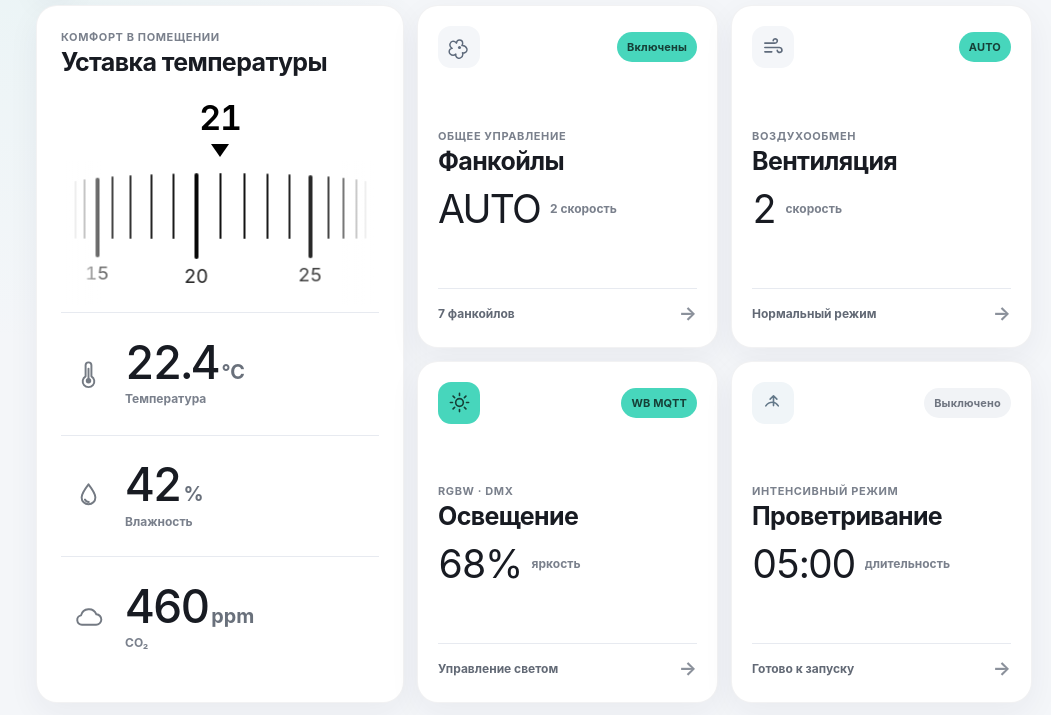
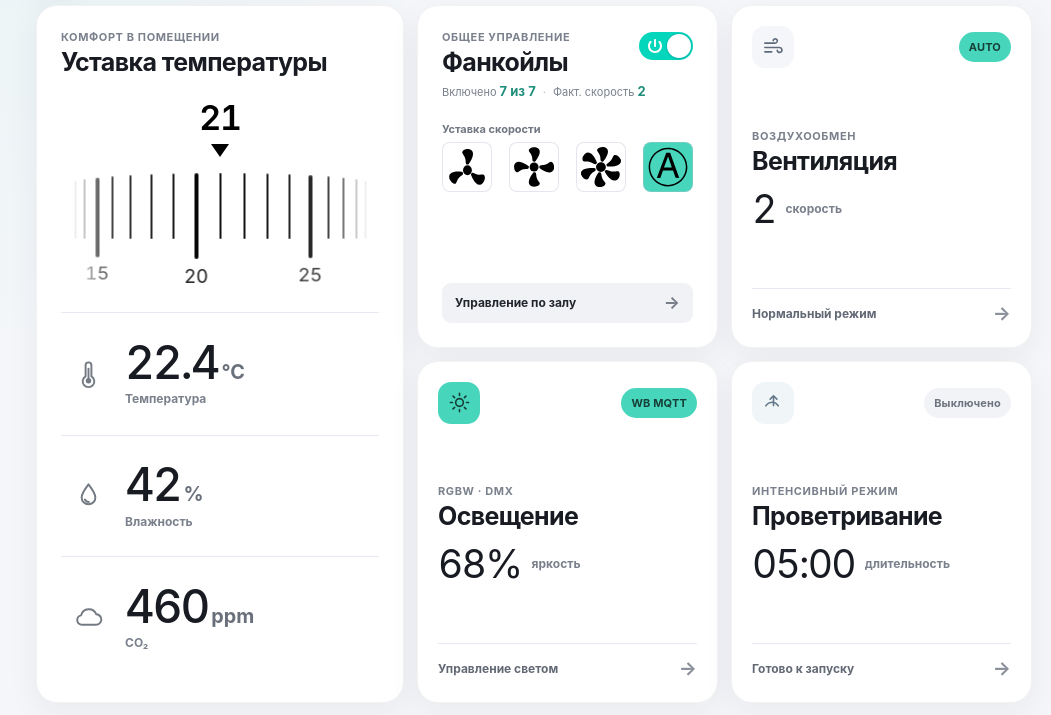
Before and after one commit to Lex26p/bluewhale, a plain HTML site: page index.html in a window 1280 px wide. Shown: the part 53-768 px from the top of the page, without its empty margins (106-1157 px from the left). Drawn offline with Linux system fonts and the light colour scheme.

Commit message:
WEB-04: add general fan coil controls

```diff
--- a/css/app.css
+++ b/css/app.css
@@ -486,6 +486,149 @@
   background: #f0f5f8;
 }
 
+
+/* WEB-04: general fan-coil controls. Uses the user-provided Extrapolis toggle and speed icons. */
+.fan-coil-card {
+  padding: 24px;
+}
+
+.fan-coil-head {
+  display: flex;
+  align-items: flex-start;
+  justify-content: space-between;
+  gap: 10px;
+}
+
+.fan-power-toggle {
+  flex: 0 0 auto;
+  width: 54px;
+  height: 29px;
+  margin-top: 2px;
+  padding: 0;
+  border: 0;
+  background: transparent;
+  appearance: none;
+  -webkit-appearance: none;
+  -webkit-tap-highlight-color: transparent;
+  touch-action: manipulation;
+}
+
+.fan-power-toggle img {
+  display: block;
+  width: 54px;
+  height: 29px;
+  pointer-events: none;
+}
+
+.fan-coil-fact {
+  min-height: 24px;
+  display: flex;
+  align-items: baseline;
+  gap: 7px;
+  margin-top: 8px;
+  color: var(--muted);
+  font-size: 11px;
+  line-height: 1.15;
+}
+
+.fan-coil-fact strong {
+  color: var(--accent-deep);
+  font-size: 13px;
+  font-weight: 750;
+}
+
+.fan-coil-fact__divider {
+  color: #b2b7bf;
+}
+
+.fan-coil-fact.is-off strong {
+  color: var(--muted);
+}
+
+.fan-control-group {
+  margin-top: 14px;
+}
+
+.fan-control-label {
+  margin-bottom: 6px;
+  color: #707682;
+  font-size: 11px;
+  font-weight: 650;
+}
+
+.fan-control-row {
+  width: 100%;
+  display: flex;
+  align-items: center;
+  justify-content: space-between;
+  gap: 0;
+}
+
+.fan-control-button {
+  width: 50px;
+  height: 50px;
+  flex: 0 0 50px;
+  display: flex;
+  align-items: center;
+  justify-content: center;
+  padding: 0;
+  border: 1px solid rgba(180, 184, 204, 0.35);
+  border-radius: 8px;
+  color: #050607;
+  background: #fff;
+  appearance: none;
+  -webkit-appearance: none;
+  -webkit-tap-highlight-color: transparent;
+  touch-action: manipulation;
+}
+
+.fan-control-button img {
+  width: 40px;
+  height: 40px;
+  pointer-events: none;
+}
+
+.fan-control-button.is-active {
+  background: var(--accent);
+}
+
+.fan-control-button:disabled {
+  opacity: 0.32;
+}
+
+.fan-power-toggle:focus-visible,
+.fan-control-button:focus-visible,
+.fan-layout-action:focus-visible {
+  outline: 2px solid var(--accent-deep);
+  outline-offset: 2px;
+}
+
+.fan-layout-action {
+  width: 100%;
+  min-height: 40px;
+  display: flex;
+  align-items: center;
+  justify-content: space-between;
+  margin-top: auto;
+  padding: 0 13px;
+  border: 0;
+  border-radius: 9px;
+  color: #22262c;
+  background: #f0f2f5;
+  font-size: 12px;
+  font-weight: 700;
+  appearance: none;
+  -webkit-appearance: none;
+  -webkit-tap-highlight-color: transparent;
+  touch-action: manipulation;
+}
+
+.fan-layout-action span:last-child {
+  color: #777e89;
+  font-size: 17px;
+  line-height: 1;
+}
+
 @media (prefers-reduced-motion: reduce) {
   *,
   *::before,
--- a/index.html
+++ b/index.html
@@ -100,28 +100,45 @@
       </section>
 
       <section class="systems-grid" aria-label="Инженерные системы">
-        <article class="card system-card">
-          <div class="system-card__top">
-            <div class="icon-badge" aria-hidden="true">
-              <svg viewBox="0 0 24 24">
-                <path d="M12 4.2c1.9 0 3.3 1.6 3.3 3.5 0 .8-.3 1.6-.8 2.2 2.2-.2 4.3 1.1 5.1 3.2.6 1.8-.4 3.8-2.2 4.4-.8.3-1.6.2-2.3-.1.7 2.1-.2 4.5-2.1 5.5-1.7.8-3.8.1-4.6-1.6-.4-.8-.4-1.6-.2-2.4-1.7 1.4-4.3 1.4-5.9-.1-1.4-1.3-1.4-3.5-.1-4.9.6-.6 1.3-.9 2.1-1-1.9-1.2-2.8-3.6-1.8-5.6.8-1.7 2.9-2.4 4.6-1.5.8.4 1.3 1 1.7 1.7.2-2 1.5-3.3 3.2-3.3Z" fill="none" stroke="currentColor" stroke-width="1.55" stroke-linejoin="round"/>
-                <circle cx="12" cy="12" r="1.6" fill="currentColor"/>
-              </svg>
+        <article class="card system-card fan-coil-card" aria-labelledby="fan-coil-title">
+          <div class="fan-coil-head">
+            <div>
+              <p class="eyebrow">Общее управление</p>
+              <h2 id="fan-coil-title">Фанкойлы</h2>
             </div>
-            <div class="state-chip state-chip--active">Включены</div>
+            <button class="fan-power-toggle" type="button" data-fancoil-power aria-label="Выключить фанкойлы" aria-pressed="true">
+              <img src="images/TumblerOn.svg" alt="" aria-hidden="true" data-fancoil-power-icon>
+            </button>
           </div>
-          <div class="system-card__content">
-            <p class="eyebrow">Общее управление</p>
-            <h2>Фанкойлы</h2>
-            <div class="summary-line">
-              <strong>AUTO</strong>
-              <span>2 скорость</span>
+
+          <div class="fan-coil-fact" aria-live="polite">
+            <span>Включено <strong data-fancoil-count>7 из 7</strong></span>
+            <span class="fan-coil-fact__divider" aria-hidden="true">·</span>
+            <span>Факт. скорость <strong data-fancoil-fact>2</strong></span>
+          </div>
+
+          <div class="fan-control-group fan-control-group--speed">
+            <div class="fan-control-label">Уставка скорости</div>
+            <div class="fan-control-row" role="group" aria-label="Скорость фанкойлов" data-fancoil-speed>
+              <button class="fan-control-button" type="button" data-value="1" aria-label="Скорость 1" aria-pressed="false">
+                <img src="images/vent-low.svg" alt="" aria-hidden="true">
+              </button>
+              <button class="fan-control-button" type="button" data-value="2" aria-label="Скорость 2" aria-pressed="false">
+                <img src="images/vent-mid.svg" alt="" aria-hidden="true">
+              </button>
+              <button class="fan-control-button" type="button" data-value="3" aria-label="Скорость 3" aria-pressed="false">
+                <img src="images/vent-max.svg" alt="" aria-hidden="true">
+              </button>
+              <button class="fan-control-button is-active" type="button" data-value="auto" aria-label="Автоматическая скорость" aria-pressed="true">
+                <img src="images/AUT.svg" alt="" aria-hidden="true">
+              </button>
             </div>
           </div>
-          <div class="system-card__footer">
-            <span>7 фанкойлов</span>
-            <span class="footer-arrow" aria-hidden="true">→</span>
-          </div>
+
+          <button class="fan-layout-action" type="button" aria-label="Открыть управление фанкойлами по залу">
+            <span>Управление по залу</span>
+            <span aria-hidden="true">→</span>
+          </button>
         </article>
 
         <article class="card system-card">
--- a/js/app.js
+++ b/js/app.js
@@ -186,3 +186,64 @@
 
   renderWheel();
 })();
+
+
+(() => {
+  "use strict";
+
+  const powerButton = document.querySelector("[data-fancoil-power]");
+  const powerIcon = document.querySelector("[data-fancoil-power-icon]");
+  const speedGroup = document.querySelector("[data-fancoil-speed]");
+  const factual = document.querySelector("[data-fancoil-fact]");
+  const enabledCountOutput = document.querySelector("[data-fancoil-count]");
+
+  if (!powerButton || !powerIcon || !speedGroup || !factual || !enabledCountOutput) {
+    return;
+  }
+
+  // WEB-04 demo only. Real WB/MQTT commands are intentionally deferred.
+  const TOTAL_FAN_COILS = 7;
+  let powered = true;
+  let selectedSpeed = "auto";
+  let factualSpeed = "2";
+  const speedButtons = Array.from(speedGroup.querySelectorAll("[data-value]"));
+
+  function render() {
+    powerButton.setAttribute("aria-pressed", String(powered));
+    powerButton.setAttribute("aria-label", powered ? "Выключить фанкойлы" : "Включить фанкойлы");
+    powerIcon.src = powered ? "images/TumblerOn.svg" : "images/TumblerOff.svg";
+
+    factual.textContent = powered ? factualSpeed : "—";
+    enabledCountOutput.textContent = `${powered ? TOTAL_FAN_COILS : 0} из ${TOTAL_FAN_COILS}`;
+    factual.parentElement?.classList.toggle("is-off", !powered);
+
+    for (const button of speedButtons) {
+      const active = button.dataset.value === selectedSpeed;
+      button.classList.toggle("is-active", active);
+      button.setAttribute("aria-pressed", String(active));
+      button.disabled = !powered;
+    }
+  }
+
+  powerButton.addEventListener("click", () => {
+    powered = !powered;
+    render();
+  });
+
+  speedGroup.addEventListener("click", (event) => {
+    const button = event.target.closest("[data-value]");
+    if (!button || !speedGroup.contains(button) || !powered) {
+      return;
+    }
+
+    selectedSpeed = button.dataset.value;
+    if (selectedSpeed !== "auto") {
+      factualSpeed = selectedSpeed;
+    } else {
+      factualSpeed = "2";
+    }
+    render();
+  });
+
+  render();
+})();
```
Also changed, not shown: images/AUT.svg (added), images/Off.svg (added), images/TumblerOff.svg (added), images/TumblerOn.svg (added), images/vent-low.svg (added), images/vent-max.svg (added), images/vent-mid.svg (added), 1 other file.
